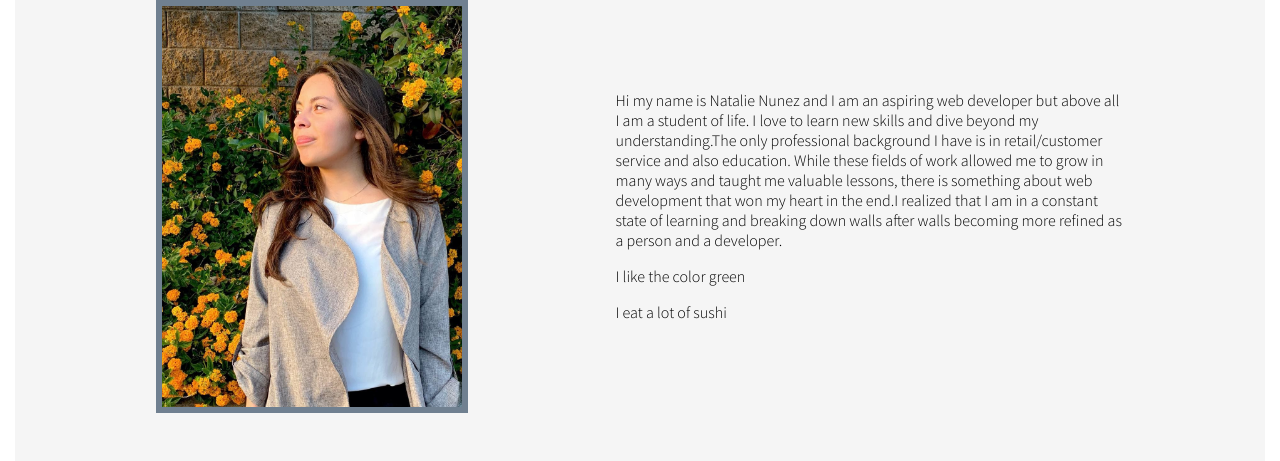
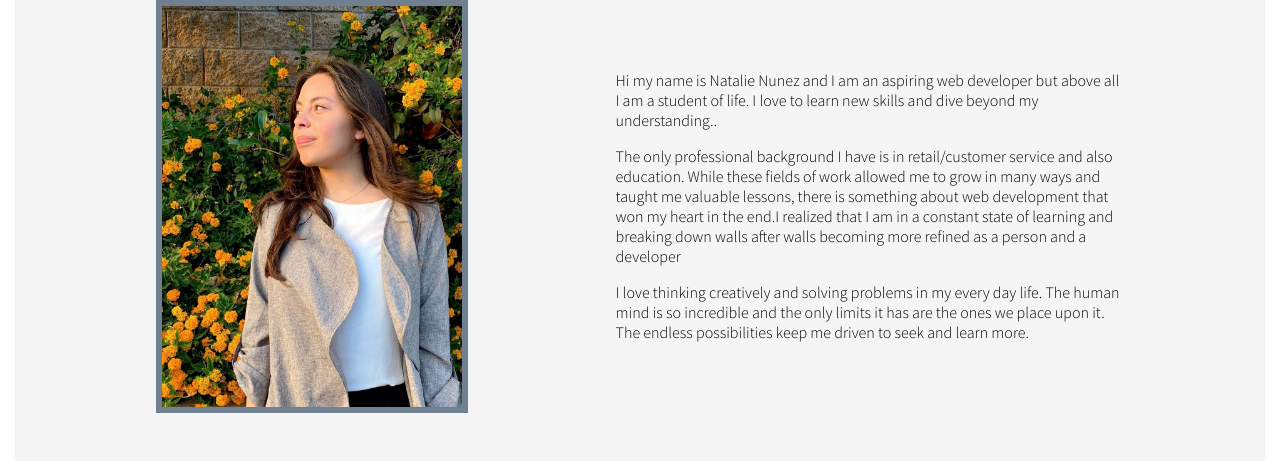
Before and after one commit to NatalieNunez/portfolio, a plain HTML site: page assets/index.html in a window 1280 px wide. Shown: the part 524-985 px from the top of the page. Drawn offline with Linux system fonts and the light colour scheme.

Commit message:
modified about me section

```diff
--- a/assets/index.html
+++ b/assets/index.html
@@ -28,9 +28,9 @@
             <h1 class="col-12">ABOUT ME</h1>
             <img src="natalie-nunez.jpg" alt="Natalie Nunez Portrait" class="col-3 about-image">
             <div class="col-5 text-align-reset">
-                <p>Hi my name is Natalie Nunez and I am an aspiring web developer but above all I am a student of life. I love to learn new skills and dive beyond my understanding.The only professional background I have is in retail/customer service and also education. While these fields of work allowed me to grow in many ways and taught me valuable lessons, there is something about web development that won my heart in the end.I realized that I am in a constant state of learning and breaking down walls after walls becoming more refined as a person and a developer.</p>
-                <p>I like the color green</p>
-                <p>I eat a lot of sushi</p>
+                <p>Hi my name is Natalie Nunez and I am an aspiring web developer but above all I am a student of life. I love to learn new skills and dive beyond my understanding..</p>
+                <p>The only professional background I have is in retail/customer service and also education. While these fields of work allowed me to grow in many ways and taught me valuable lessons, there is something about web development that won my heart in the end.I realized that I am in a constant state of learning and breaking down walls after walls becoming more refined as a person and a developer</p>
+                <p>I love thinking creatively and solving problems in my every day life. The human mind is so incredible and the only limits it has are the ones we place upon it. The endless possibilities keep me driven to seek and learn more.</p>
             </div>
         </div>
         <div id="tech" class="row justify-evenly pb-50 tech-section">
```
